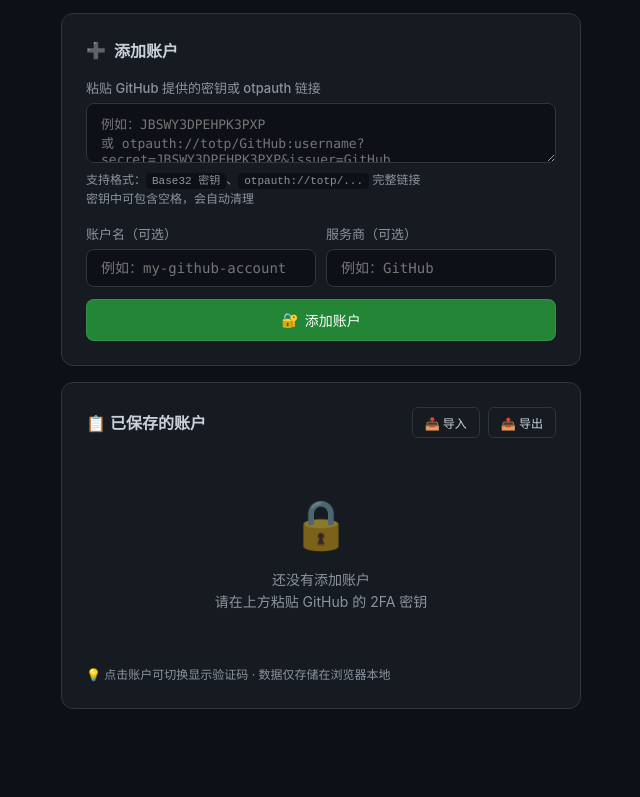
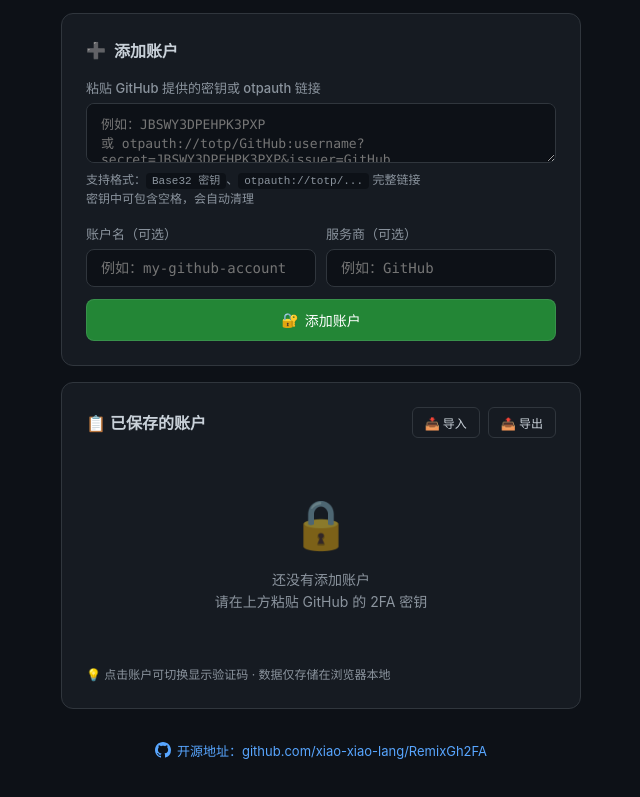
Before and after one commit to xiao-xiao-lang/RemixGh2FA, a plain HTML site: page index.html in a window 1280 px wide. Shown: the part 444-1241 px from the top of the page, without its empty margins (319-959 px from the left). Before the commit the page ends 1189 px from the top, so only its background shows below. Drawn offline with Linux system fonts and the light colour scheme.

Commit message:
Update index.html

```diff
--- a/index.html
+++ b/index.html
@@ -390,6 +390,34 @@
             font-size: 11px;
         }
 
+        /* 页脚 */
+        .footer {
+            text-align: center;
+            padding: 16px 0;
+            color: var(--text-secondary);
+            font-size: 13px;
+        }
+
+        .footer a {
+            color: var(--accent);
+            text-decoration: none;
+            display: inline-flex;
+            align-items: center;
+            gap: 6px;
+            transition: color 0.2s;
+        }
+
+        .footer a:hover {
+            color: #79c0ff;
+            text-decoration: underline;
+        }
+
+        .footer svg {
+            width: 16px;
+            height: 16px;
+            vertical-align: middle;
+        }
+
         /* 响应式 */
         @media (max-width: 480px) {
             .otp-code {
@@ -503,6 +531,16 @@
             <p class="help-text" style="margin-top: 12px;">
                 💡 点击账户可切换显示验证码 · 数据仅存储在浏览器本地
             </p>
+        </div>
+
+        <!-- 页脚 - 开源链接 -->
+        <div class="footer">
+            <a href="https://github.com/xiao-xiao-lang/RemixGh2FA/" target="_blank" rel="noopener noreferrer">
+                <svg viewBox="0 0 16 16" fill="currentColor">
+                    <path d="M8 0C3.58 0 0 3.58 0 8c0 3.54 2.29 6.53 5.47 7.59.4.07.55-.17.55-.38 0-.19-.01-.82-.01-1.49-2.01.37-2.53-.49-2.69-.94-.09-.23-.48-.94-.82-1.13-.28-.15-.68-.52-.01-.53.63-.01 1.08.58 1.23.82.72 1.21 1.87.87 2.33.66.07-.52.28-.87.51-1.07-1.78-.2-3.64-.89-3.64-3.95 0-.87.31-1.59.82-2.15-.08-.2-.36-1.02.08-2.12 0 0 .67-.21 2.2.82.64-.18 1.32-.27 2-.27.68 0 1.36.09 2 .27 1.53-1.04 2.2-.82 2.2-.82.44 1.1.16 1.92.08 2.12.51.56.82 1.27.82 2.15 0 3.07-1.87 3.75-3.65 3.95.29.25.54.73.54 1.48 0 1.07-.01 1.93-.01 2.2 0 .21.15.46.55.38A8.013 8.013 0 0016 8c0-4.42-3.58-8-8-8z"/>
+                </svg>
+                开源地址：github.com/xiao-xiao-lang/RemixGh2FA
+            </a>
         </div>
     </div>
 
@@ -905,7 +943,6 @@
          * 更新当前验证码显示
          */
         async function updateActiveDisplay() {
-            const activeCard = document.getElementById('activeCard');
             const accountInfo = document.getElementById('activeAccountInfo');
             const otpCode = document.getElementById('otpCode');
             const timerBar = document.getElementById('timerBar');
@@ -1088,4 +1125,4 @@
         });
     </script>
 </body>
-</html>
+    </html>
```
